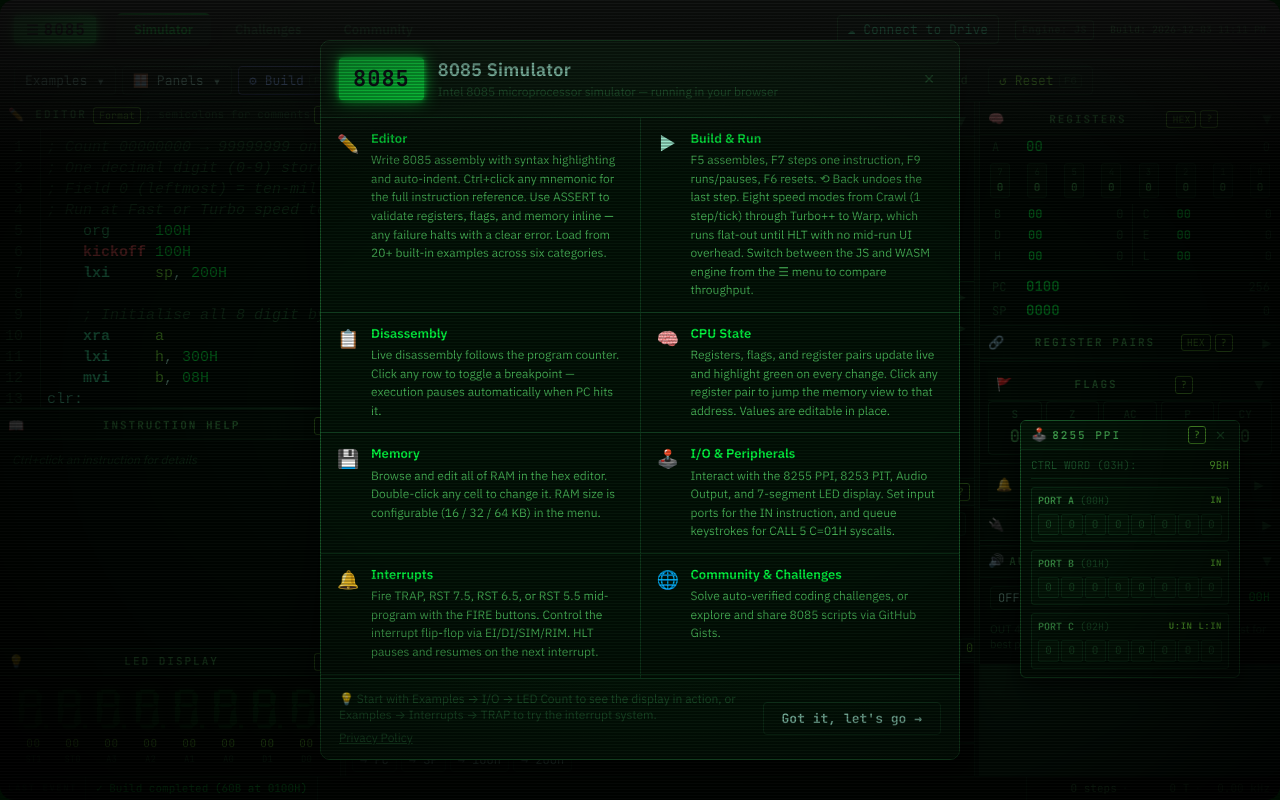
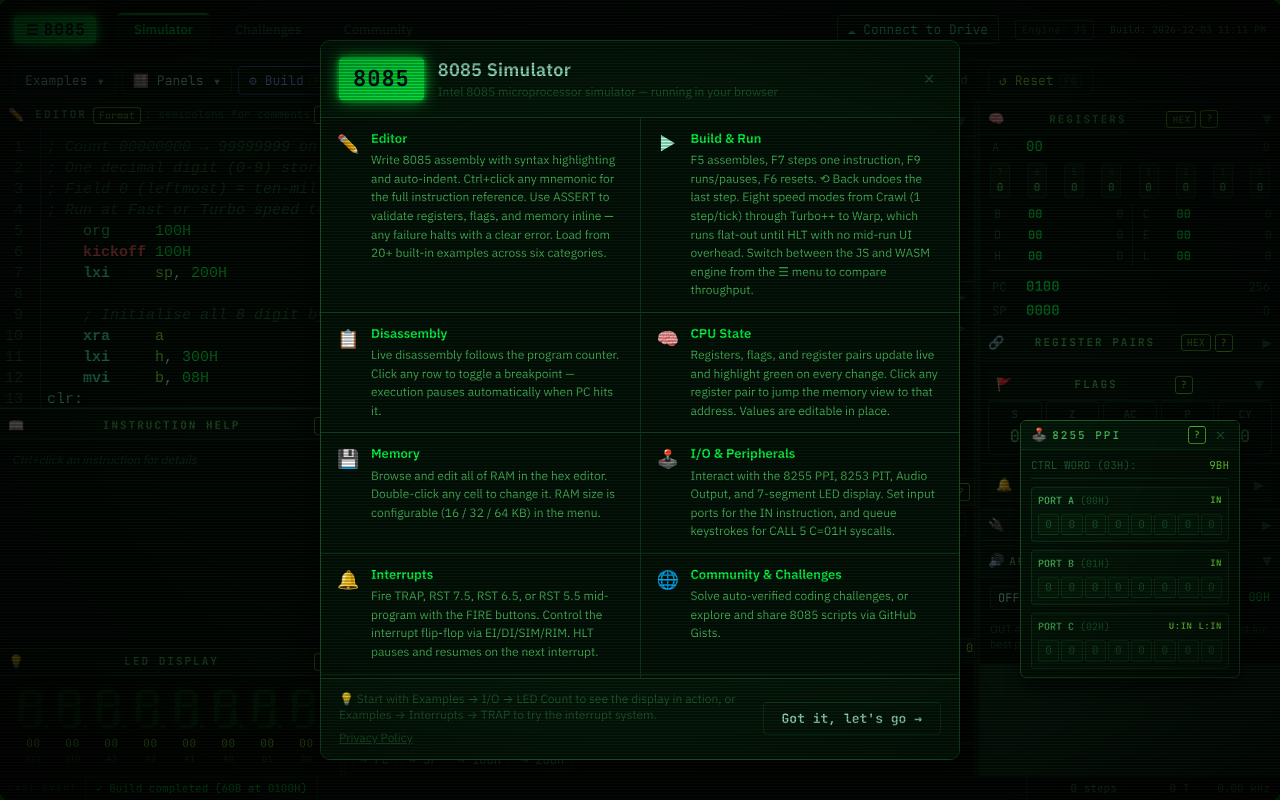
Before and after one commit to selfmodify/sim8085wasm, a React (Vite) app in the folder web/: page / in a window 1280 px wide. Built offline with nearby package versions, Linux system fonts and the light colour scheme; the HTML template or start-up script is replaced by a standard one.

Commit message:
CRT curved glass effect only active when interference mode is on

```diff
--- a/web/src/App.css
+++ b/web/src/App.css
@@ -404,14 +404,7 @@ body {
     0 0 80px 20px var(--tint-accent);
 }
 
-/* Curved CRT monitor glass effect */
-:root[data-theme="amber-mono"] .app,
-:root[data-theme="gray-crt"]   .app,
-:root[data-theme="green"]      .app,
-:root[data-theme="turbo-c"]    .app {
-  box-shadow: inset 0 0 140px rgba(0,0,0,0.55), inset 0 0 40px rgba(0,0,0,0.35);
-}
-
+/* Base vignette (always on for retro themes) */
 :root[data-theme="amber-mono"] .app::before,
 :root[data-theme="gray-crt"]   .app::before,
 :root[data-theme="green"]      .app::before,
@@ -421,12 +414,24 @@ body {
   inset: 0;
   pointer-events: none;
   z-index: 998;
+  background: radial-gradient(ellipse at 50% 50%, transparent 50%, rgba(0,0,0,.72) 100%);
+}
+
+/* Curved CRT monitor glass effect — only when interference is active */
+:root[data-theme="amber-mono"] .app[class*="crt-glitch"],
+:root[data-theme="gray-crt"]   .app[class*="crt-glitch"],
+:root[data-theme="green"]      .app[class*="crt-glitch"],
+:root[data-theme="turbo-c"]    .app[class*="crt-glitch"] {
+  box-shadow: inset 0 0 140px rgba(0,0,0,0.55), inset 0 0 40px rgba(0,0,0,0.35);
+}
+
+:root[data-theme="amber-mono"] .app[class*="crt-glitch"]::before,
+:root[data-theme="gray-crt"]   .app[class*="crt-glitch"]::before,
+:root[data-theme="green"]      .app[class*="crt-glitch"]::before,
+:root[data-theme="turbo-c"]    .app[class*="crt-glitch"]::before {
   background:
-    /* Convex glass glare — faint bright band near top */
     linear-gradient(180deg, rgba(255,255,255,0.055) 0%, transparent 22%),
-    /* Left/right edge curve darkening */
     linear-gradient(90deg, rgba(0,0,0,0.18) 0%, transparent 12%, transparent 88%, rgba(0,0,0,0.18) 100%),
-    /* Strong corner+edge vignette simulating curved screen */
     radial-gradient(ellipse at 50% 50%, transparent 38%, rgba(0,0,0,0.92) 100%);
 }
 
```
